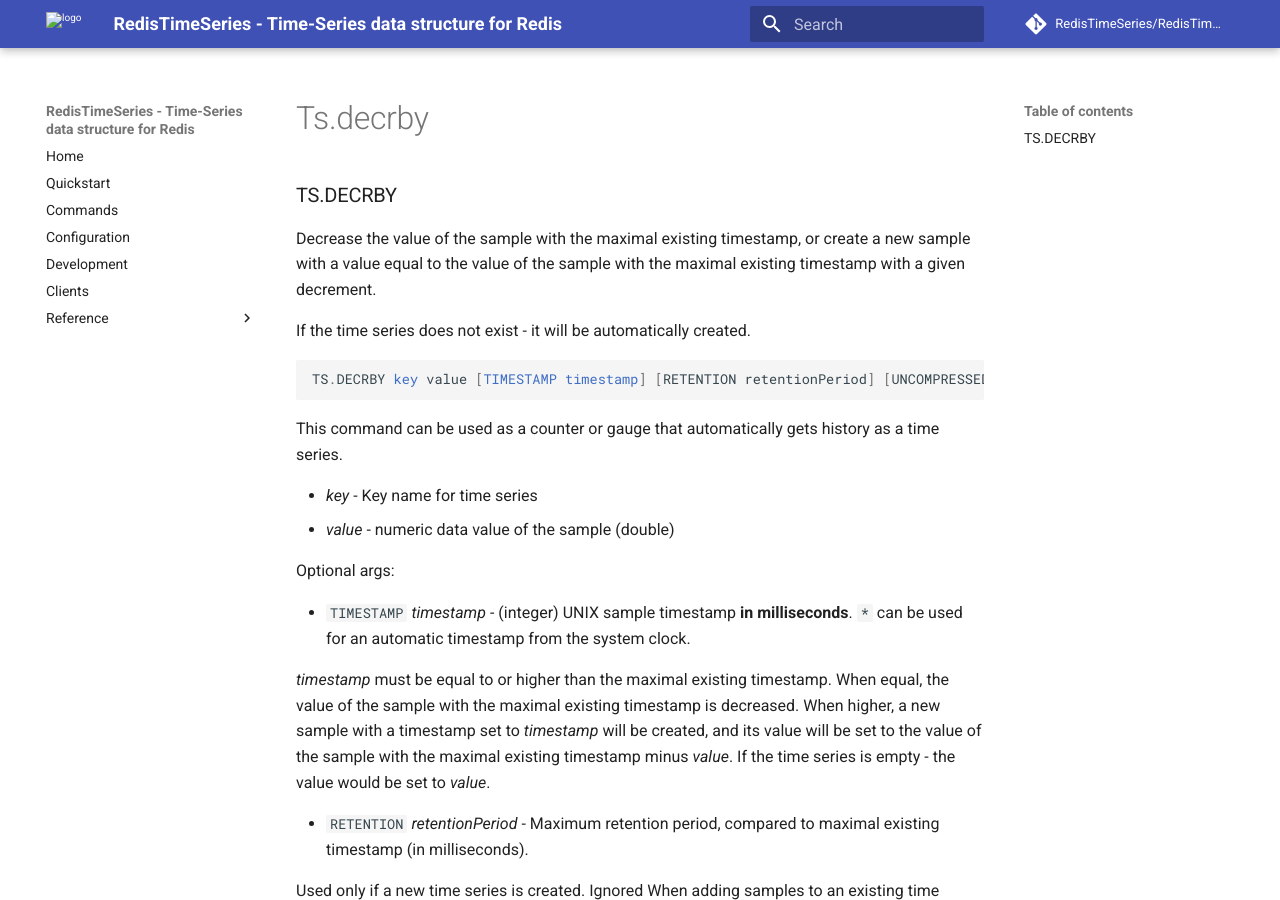
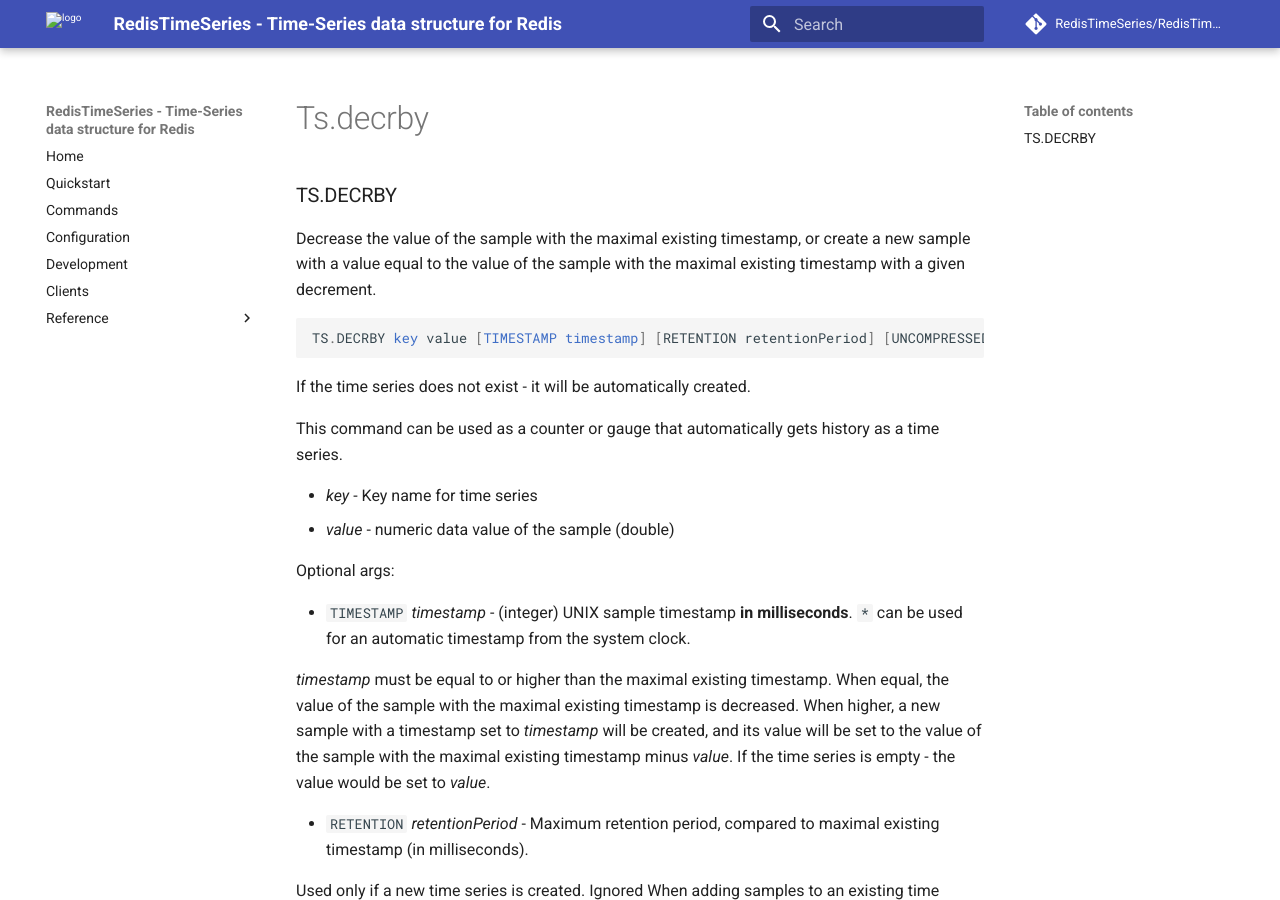
Before and after one commit to RedisTimeSeries/RedisTimeSeries, an MkDocs documentation site: the page built from docs/commands/ts.decrby.md, in a window 1280 px wide and 900 px high. Built offline with MkDocs 1.6.1 and Material for MkDocs 9.7.7, drawn with Linux system fonts in a browser that asks for light colours; comment, search, counter and statistics services are not loaded.

````diff
--- a/docs/commands/ts.decrby.md
+++ b/docs/commands/ts.decrby.md
@@ -2,11 +2,10 @@
 
 Decrease the value of the sample with the maximal existing timestamp, or create a new sample with a value equal to the value of the sample with the maximal existing timestamp with a given decrement.
 
-If the time series does not exist - it will be automatically created.
-
 ```sql
 TS.DECRBY key value [TIMESTAMP timestamp] [RETENTION retentionPeriod] [UNCOMPRESSED] [CHUNK_SIZE size] [LABELS {label value}...]
 ```
+If the time series does not exist - it will be automatically created.
 
 This command can be used as a counter or gauge that automatically gets history as a time series.
 
````
